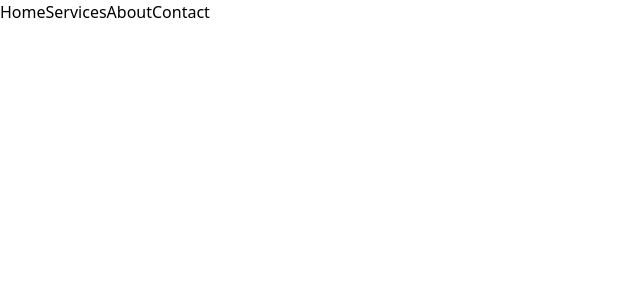
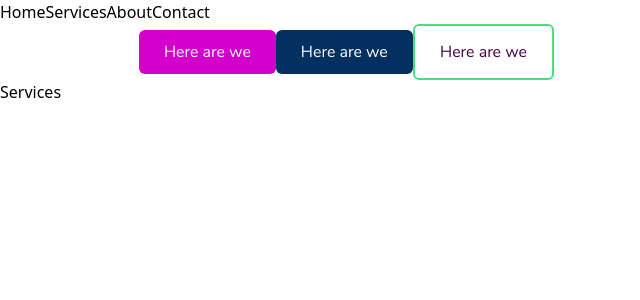
Before and after one commit to rex-9/LetsCodeEarning-1, a React (Vite) app: page /services in a window 1280 px wide. Shown: the top 300 px of the page, without its empty margins (0-640 px from the left). Built offline with nearby package versions, Linux system fonts and the light colour scheme.

Commit message:
initial setup

```diff
--- a/package.json
+++ b/package.json
@@ -15,9 +15,12 @@
     ]
   },
   "dependencies": {
+    "class-variance-authority": "^0.7.0",
+    "clsx": "^2.0.0",
     "react": "^18.2.0",
     "react-dom": "^18.2.0",
-    "react-router-dom": "^6.21.0"
+    "react-router-dom": "^6.21.0",
+    "tailwind-merge": "^2.1.0"
   },
   "devDependencies": {
     "@types/react": "^18.2.43",
--- a/src/App.jsx
+++ b/src/App.jsx
@@ -1,16 +1,24 @@
 import { Routes, Route } from 'react-router-dom';
 import Navbar from './components/Navbar';
 import Home from './pages/Home';
-import About from './pages/About';
+import Services from './pages/Services';
+import Button from './components/Button';
 
 function App() {
 
   return (
     <>
      <Navbar />
+     <h1 className=''></h1>
+     <Button variant={'transparent'}>Here are we</Button>
+     <Button variant={'form'}>Here are we</Button>
+     <Button>Here are we</Button>
+     <Button variant={'icon'} size={'icon'}>
+        Here are we
+      </Button>
      <Routes>
         <Route path='/home' element={<Home/>}></Route>
-        <Route path='/about' element={<About/>}></Route>
+        <Route path='/services' element={<Services/>}></Route>
      </Routes>
     </>
   )
--- a/src/components/Button.jsx
+++ b/src/components/Button.jsx
@@ -1,9 +1,35 @@
-function Button() {
-    return (
-        <button className="">
+/* eslint-disable react/prop-types */
+import { cva } from "class-variance-authority";
+import { cn } from "../libs/utils";
 
-        </button>
-    )
-}
+const buttonVariants = cva(
+  "inline-flex items-center justify-center rounded-[0.375rem] text-medium font-NunitoSans disabled:opacity-50 disabled:pointer-events-none",
+  {
+    variants: {
+      variant: {
+        default: "bg-secondary-700 text-neutral-100",
+        transparent: "bg-transparent border-[1px] border-neutral-100 text-neutral-100",
+        form: "bg-primary-600 text-neutral-100",
+        icon: "border-[2px] border-[#4ADE80] text-primary-1000"
+      },
+      size: {
+        default: "py-[0.625rem] px-[1.5625rem] gap-[0.625rem]",
+        icon: "py-[0.875rem] pr-[1.58375rem] pl-[1.58188rem] gap-[2.90313rem]"
+      },
+    },
+    defaultVariants: {
+      variant: "default",
+      size: "default",
+    },
+  },
+);
+
+const Button = ({ children, variant, size, ...props }) => {
+  return (
+    <button className={cn(buttonVariants({ variant, size }))} {...props}>
+      {children}
+    </button>
+  );
+};
 
 export default Button;
--- /dev/null
+++ b/src/libs/utils.js
@@ -0,0 +1,6 @@
+import { clsx } from "clsx";
+import { twMerge } from "tailwind-merge";
+
+export function cn(...inputs) {
+    return twMerge(clsx(inputs));
+}
--- a/src/pages/About.jsx
+++ /dev/null
@@ -1,7 +0,0 @@
-const About = () => {
-  return (
-    <div>About</div>
-  )
-}
-
-export default About
--- /dev/null
+++ b/src/pages/Services.jsx
@@ -0,0 +1,7 @@
+const Services = () => {
+  return (
+    <div>Services</div>
+  )
+}
+
+export default Services
--- a/tailwind.config.js
+++ b/tailwind.config.js
@@ -4,109 +4,112 @@
  */
 
 export default {
-  content: ['./index.html', './src/**/*.{js,ts,jsx,tsx}'],
+  content: ["./index.html", "./src/**/*.{js,ts,jsx,tsx}"],
   theme: {
     colors: {
+      neutral: {
+        100: '#fff',
+      },
       primary: {
-        100: '#F6CCF5',
-        200: '#F0AAEE',
-        300: '#E980E5',
-        400: '#E255DC',
-        500: '#DA2BD4',
-        600: '#D300CB',
-        700: '#B000A9',
-        800: '#8D0087',
-        900: '#6A0066',
-        1000: '#460044',
-        1100: '#2A0029',
+        100: "#F6CCF5",
+        200: "#F0AAEE",
+        300: "#E980E5",
+        400: "#E255DC",
+        500: "#DA2BD4",
+        600: "#D300CB",
+        700: "#B000A9",
+        800: "#8D0087",
+        900: "#6A0066",
+        1000: "#460044",
+        1100: "#2A0029",
       },
       secondary: {
-        100: '#CDD7E3',
-        200: '#ABBDD0',
-        300: '#819CB8',
-        400: '#577BA0',
-        500: '#2D5A89',
-        600: '#033971',
-        700: '#03305E',
-        800: '#02264B',
-        900: '#021D39',
-        1000: '#011326',
-        1100: '#010B17',
+        100: "#CDD7E3",
+        200: "#ABBDD0",
+        300: "#819CB8",
+        400: "#577BA0",
+        500: "#2D5A89",
+        600: "#033971",
+        700: "#03305E",
+        800: "#02264B",
+        900: "#021D39",
+        1000: "#011326",
+        1100: "#010B17",
       },
     },
     fontFamily: {
-      SchadowBT: 'Schadow BT, sans-serif',
-      NunitoSans: 'Nunito Sans, sans-serif',
+      SchadowBT: "Schadow BT, sans-serif",
+      NunitoSans: "Nunito Sans, sans-serif",
     },
     fontSize: {
-      'header-6': [
-        '3rem',
+      "header-6": [
+        "3rem",
         {
-          lineHeight: 'normal',
-          letterSpacing: '0.08969rem',
+          lineHeight: "normal",
+          letterSpacing: "0.08969rem",
         },
       ],
-      'header-5': [
-        '2.4375rem',
+      "header-5": [
+        "2.4375rem",
         {
-          lineHeight: 'normal',
-          letterSpacing: '0.06069rem',
+          lineHeight: "normal",
+          letterSpacing: "0.06069rem",
         },
       ],
-      'header-4': [
-        '2.125rem',
+      "header-4": [
+        "2.125rem",
         {
-          lineHeight: 'normal',
-          letterSpacing: '0.04419rem',
+          lineHeight: "normal",
+          letterSpacing: "0.04419rem",
         },
       ],
-      'header-3': [
-        '1.8125rem',
+      "header-3": [
+        "1.8125rem",
         {
-          lineHeight: 'normal',
-          letterSpacing: '0.03138rem',
+          lineHeight: "normal",
+          letterSpacing: "0.03138rem",
         },
       ],
-      'header-2': [
-        '1.5rem',
+      "header-2": [
+        "1.5rem",
         {
-          lineHeight: 'normal',
-          letterSpacing: '0.02163rem',
+          lineHeight: "normal",
+          letterSpacing: "0.02163rem",
         },
       ],
-      'header-1': [
-        '1.25rem',
+      "header-1": [
+        "1.25rem",
         {
-          lineHeight: 'normal',
-          letterSpacing: '0.015rem',
+          lineHeight: "normal",
+          letterSpacing: "0.015rem",
         },
       ],
       medium: [
-        '1.0625rem',
+        "1.0625rem",
         {
-          lineHeight: 'normal',
-          letterSpacing: '0.01063rem',
+          lineHeight: "normal",
+          letterSpacing: "0.01063rem",
         },
       ],
-      'body-text-1': [
-        '0.875rem',
+      "body-text-1": [
+        "0.875rem",
         {
-          lineHeight: 'normal',
-          letterSpacing: '0.00788rem',
+          lineHeight: "normal",
+          letterSpacing: "0.00788rem",
         },
       ],
-      'body-text-2': [
-        '0.75rem',
+      "body-text-2": [
+        "0.75rem",
         {
-          lineHeight: 'normal',
-          letterSpacing: '0.00525rem',
+          lineHeight: "normal",
+          letterSpacing: "0.00525rem",
         },
       ],
-      'small-text': [
-        '0.625rem',
+      "small-text": [
+        "0.625rem",
         {
-          lineHeight: 'normal',
-          letterSpacing: '0.00363rem',
+          lineHeight: "normal",
+          letterSpacing: "0.00363rem",
         },
       ],
     },
```
Also changed, not shown: src/layouts/Header.jsx (added), src/layouts/Stacked.jsx (added), 1 other file (tests, documents, lock files or other folders).
